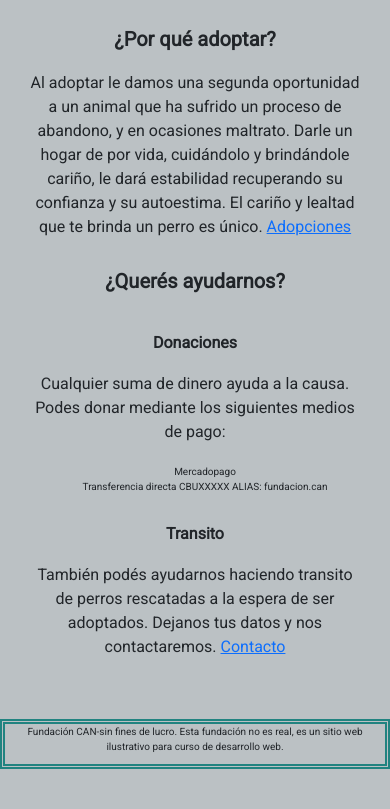
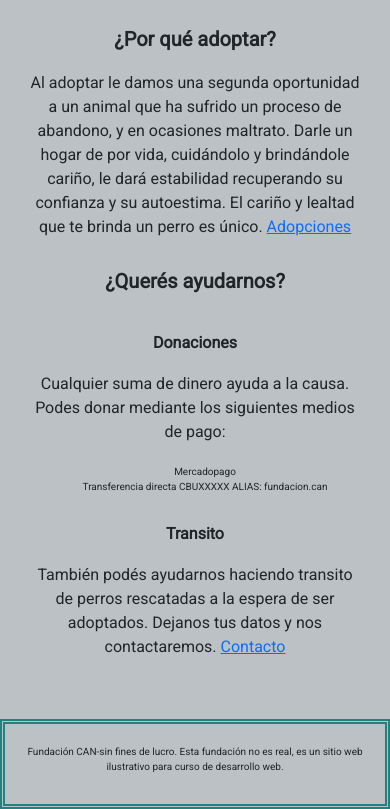
Before and after one commit to fcasasco/PF-Casasco, a website: page pages/nosotros.html in a window 390 px wide. Shown: the part 659-1468 px from the top of the page. Before the commit the page ends 1428 px from the top, so only its background shows below. Drawn offline with nearby package versions, Linux system fonts and the light colour scheme.

Commit message:
elimine de mediaquery unos id footer de mas que observe

```diff
--- a/pages/nosotros.html
+++ b/pages/nosotros.html
@@ -72,7 +72,7 @@
 
     </section>
 
-    <footer id="footerNosotros">
+    <footer>
         <p>Fundación CAN-sin fines de lucro. Esta fundación no es real, es un sitio web ilustrativo para curso de desarrollo web.</p>
     </footer>
     <script src="https://cdnjs.cloudflare.com/ajax/libs/wow/1.1.2/wow.min.js"></script>
--- a/scss/_mediaquery.scss
+++ b/scss/_mediaquery.scss
@@ -237,10 +237,6 @@
     footer{
         align-content: center;
         font-size:1rem;
-        padding: 2rem;
-    }
-    #footerNosotros, #footerForm, #footerContacto, #footerGaleria{
-        padding:0rem;
     }
     iframe{
         width:350px;
```
Also changed, not shown: pages/contacto.html (+1 -1 lines), pages/formularioAdopcion.html (+1 -1 lines), pages/galeria.html (+1 -1 lines).
